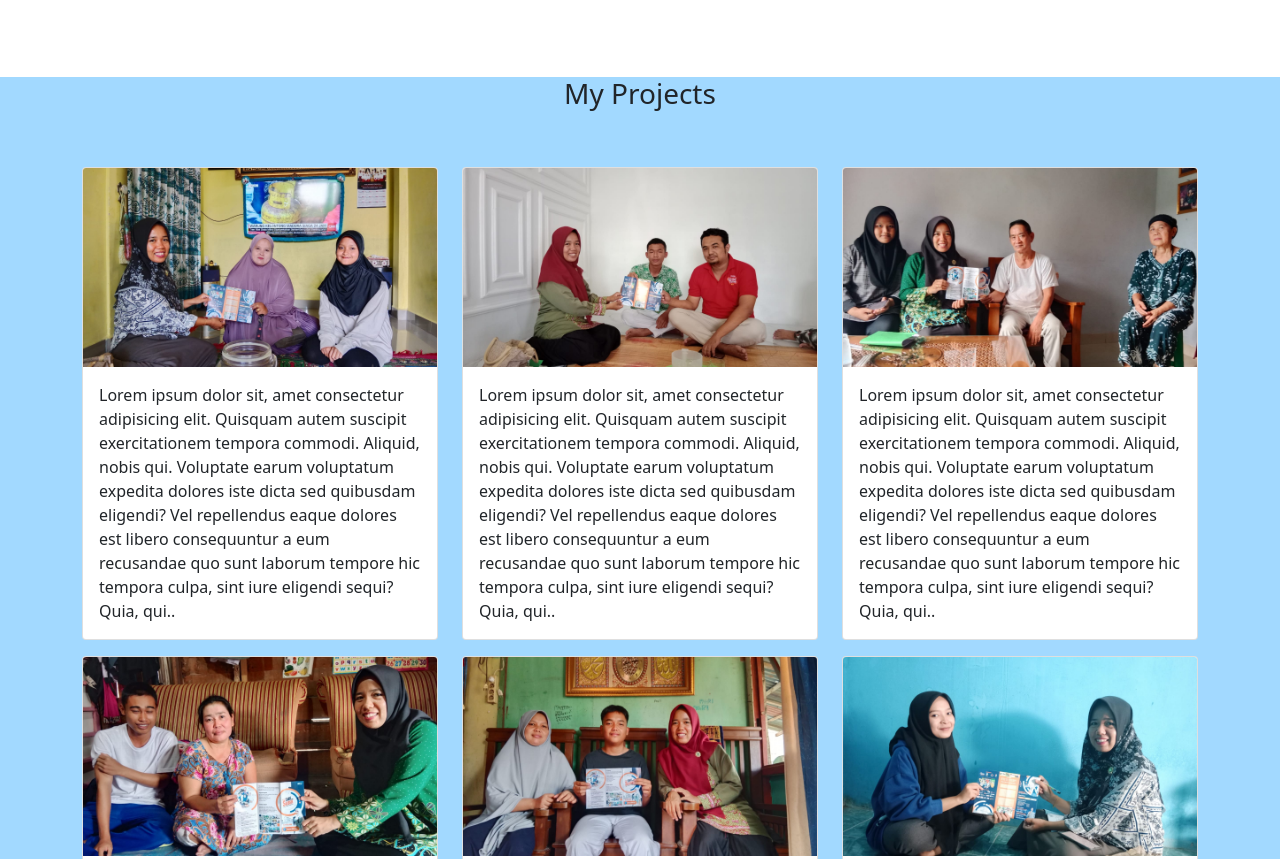
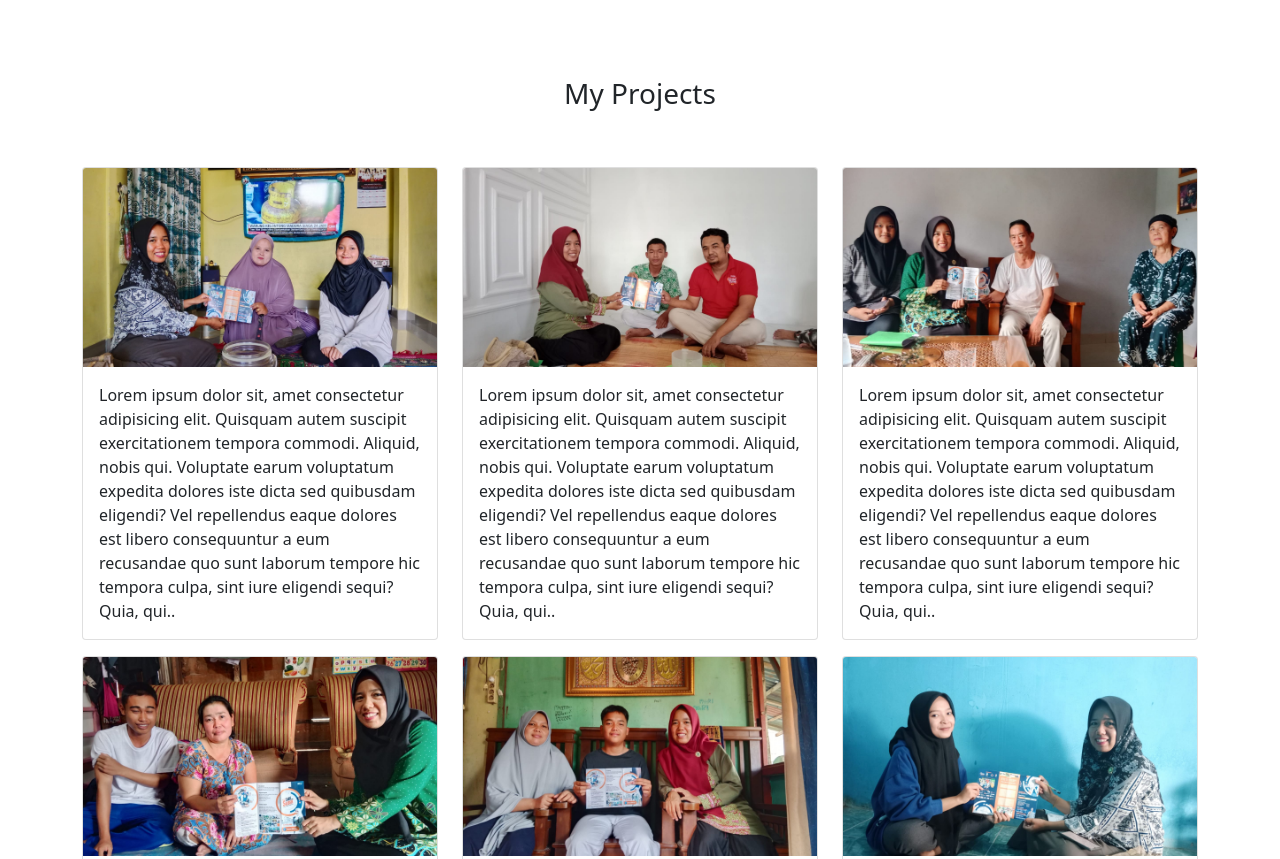
Before and after one commit to jesendoank/jesendoank.github.io, a plain HTML site: page index.html in a window 1280 px wide. Shown: the part 928-1787 px from the top of the page. Drawn offline with nearby package versions, Linux system fonts and the light colour scheme; files whose address does not match are found by name.

Commit message:
project white

```diff
--- a/index.html
+++ b/index.html
@@ -90,7 +90,7 @@
 
       <!-- Project-->
       <section id="Projects">
-        <div class="Projects" style="background-color: #a2d9ff;">
+        <div class="Projects" style="background-color: #ffffff;">
           <div class="container">
             <div class="row text-center">
               <div class="col mb-5">
```
